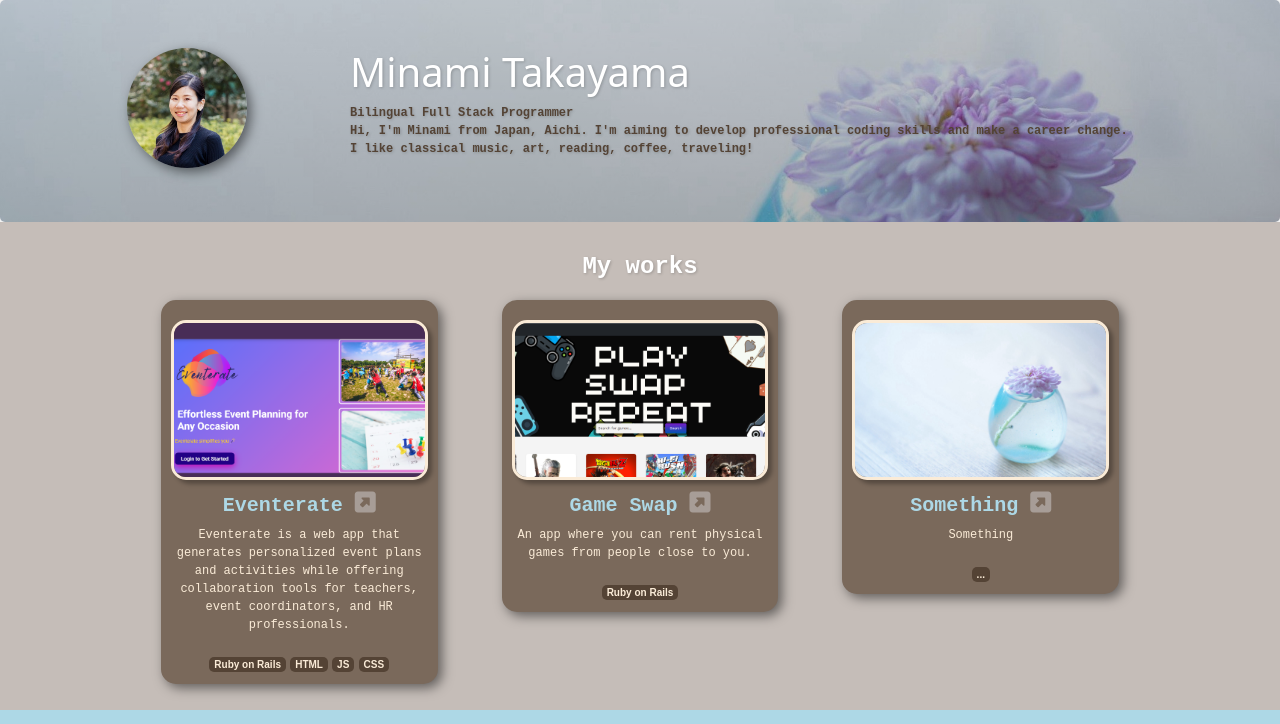
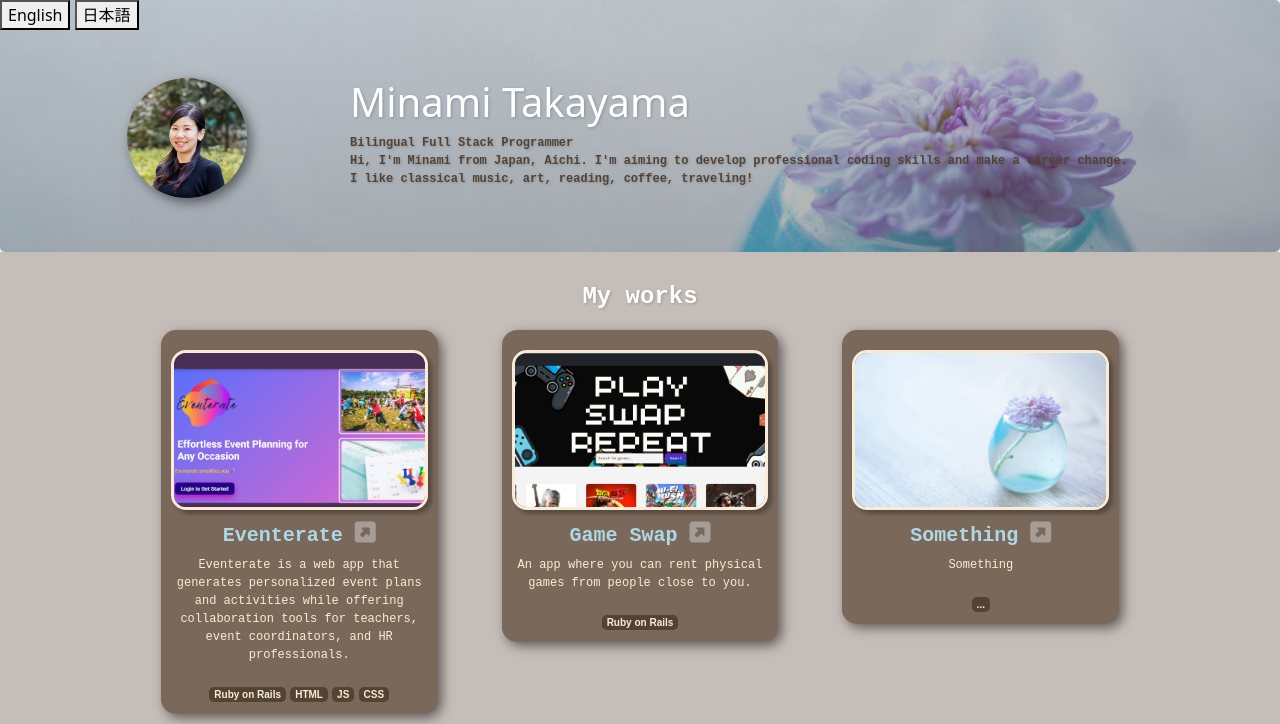
Before and after one commit to minami-77/profile, a plain HTML site: page index.html in a window 1280 px wide. Shown: the top 724 px of the page. Drawn offline with nearby package versions, Linux system fonts and the light colour scheme.

Commit message:
add button

```diff
--- a/index.html
+++ b/index.html
@@ -1,16 +1,26 @@
 <!DOCTYPE html>
 <html>
   <head>
-    <title>My profile</title>
     <meta charset="utf-8">
     <meta name="viewport" content="width=device-width, initial-scale=1">
     <link rel="stylesheet" href="https://use.fontawesome.com/releases/v6.1.2/css/all.css" target="_blank">
     <link rel="stylesheet" href="style.css">
     <link href="https://cdn.jsdelivr.net/npm/bootstrap@5.3.0/dist/css/bootstrap.min.css" rel="stylesheet" integrity="sha384-9ndCyUaIbzAi2FUVXJi0CjmCapSmO7SnpJef0486qhLnuZ2cdeRhO02iuK6FUUVM" crossorigin="anonymous">
+
+    <title>My profile</title>
+    <style></style>
+
+
   </head>
 
   <body>
     <div class="background-banner">
+      <button class="lang">
+        English
+      </button>
+      <button class="lang">
+        日本語
+      </button>
       <div class="row p-5">
         <div class="col-12 col-sm-3  d-flex justify-content-center align-item-center">
           <img src="images/20250307_DemoDay-24-face.JPG" class="img-circle">
```
